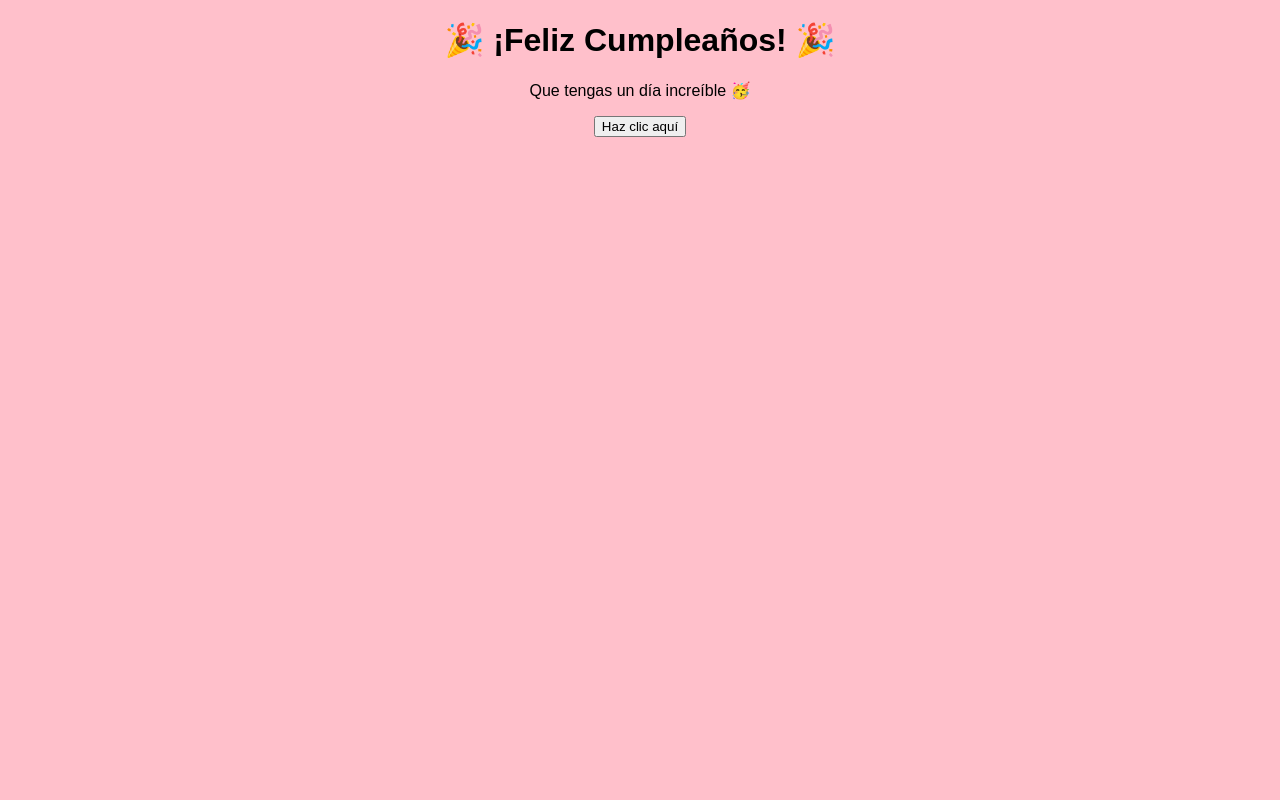
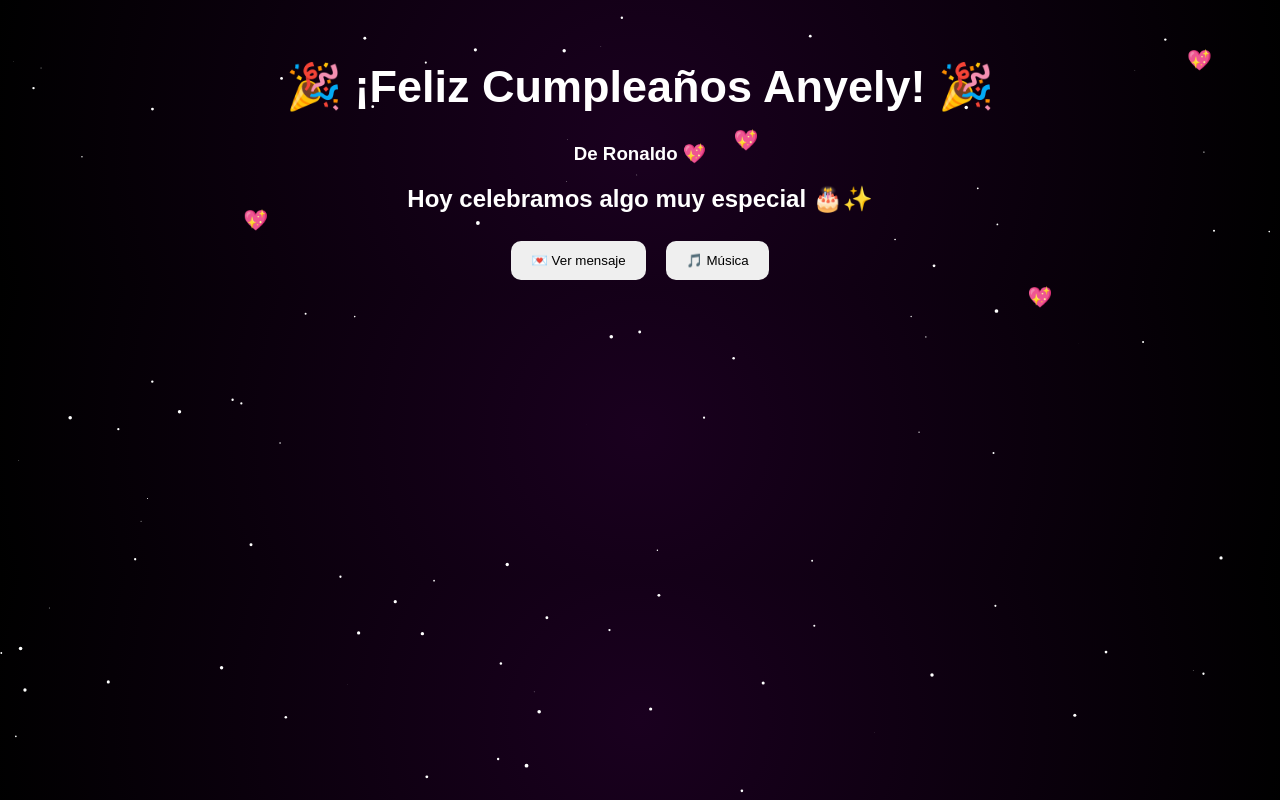
Before and after one commit to rsayre-a11y/cumple-web, a plain HTML site: page index.html in a window 1280 px wide. Drawn offline with Linux system fonts and the light colour scheme.

Commit message:
Update index.html

```diff
--- a/index.html
+++ b/index.html
@@ -1,17 +1,200 @@
 <!DOCTYPE html>
 <html lang="es">
 <head>
-  <meta charset="UTF-8">
-  <title>Feliz Cumple 🎂</title>
+<meta charset="UTF-8">
+<title>Anyely 💖</title>
+
+<style>
+body {
+  margin: 0;
+  font-family: Arial, sans-serif;
+  text-align: center;
+  color: white;
+  overflow: hidden;
+  background: radial-gradient(circle, #1a001f, #000);
+}
+
+canvas {
+  position: fixed;
+  top: 0;
+  left: 0;
+  z-index: 0;
+}
+
+.contenido {
+  position: relative;
+  z-index: 2;
+}
+
+h1 {
+  margin-top: 60px;
+  font-size: 45px;
+}
+
+button {
+  padding: 12px 20px;
+  margin: 8px;
+  border-radius: 10px;
+  border: none;
+  cursor: pointer;
+}
+
+.carta {
+  display: none;
+  max-width: 600px;
+  margin: auto;
+  background: rgba(255,255,255,0.1);
+  padding: 20px;
+  border-radius: 20px;
+}
+
+/* Corazones */
+.corazon {
+  position: fixed;
+  color: pink;
+  font-size: 20px;
+  animation: subir 5s linear infinite;
+}
+
+@keyframes subir {
+  from {transform: translateY(0);}
+  to {transform: translateY(-100vh);}
+}
+</style>
 </head>
-<body style="text-align:center; font-family:Arial; background:pink;">
 
-  <h1>🎉 ¡Feliz Cumpleaños! 🎉</h1>
-  <p>Que tengas un día increíble 🥳</p>
+<body>
 
-  <button onclick="alert('🎁 Sorpresa! Eres increíble 🎉')">
-    Haz clic aquí
-  </button>
+<canvas id="fondo"></canvas>
+
+<div class="contenido">
+  <h1>🎉 ¡Feliz Cumpleaños Anyely! 🎉</h1>
+  <h3>De Ronaldo 💖</h3>
+
+  <h2 id="texto"></h2>
+
+  <button onclick="mostrarCarta()">💌 Ver mensaje</button>
+  <button onclick="toggleMusica()">🎵 Música</button>
+
+  <div class="carta" id="carta">
+    <p>
+      Anyely... 💖<br><br>
+      Hoy no es un día cualquiera ✨<br>
+      Hoy celebra el mundo el día en que llegaste 🌍<br><br>
+      Eres alguien muy especial, y mereces lo mejor 🥳<br>
+      Que nunca te falte una sonrisa 😊<br><br>
+      Sigue brillando siempre 🌟<br><br>
+      — Ronaldo 💌
+    </p>
+  </div>
+</div>
+
+<audio id="musica" loop>
+  <source src="https://www.soundhelix.com/examples/mp3/SoundHelix-Song-1.mp3">
+</audio>
+
+<script>
+// TEXTO ESCRIBIÉNDOSE
+let mensaje = "Hoy celebramos algo muy especial 🎂✨";
+let i = 0;
+function escribir() {
+  if (i < mensaje.length) {
+    document.getElementById("texto").innerHTML += mensaje.charAt(i);
+    i++;
+    setTimeout(escribir, 50);
+  }
+}
+escribir();
+
+// CARTA
+function mostrarCarta() {
+  document.getElementById("carta").style.display = "block";
+}
+
+// MÚSICA
+let audio = document.getElementById("musica");
+function toggleMusica() {
+  if (audio.paused) {
+    audio.play();
+  } else {
+    audio.pause();
+  }
+}
+
+// CONFETI ANIMADO
+function confeti(x, y) {
+  for (let i = 0; i < 30; i++) {
+    let div = document.createElement("div");
+    div.style.position = "fixed";
+    div.style.width = "6px";
+    div.style.height = "6px";
+    div.style.background = ["red","yellow","blue","white"][Math.floor(Math.random()*4)];
+    div.style.left = x + "px";
+    div.style.top = y + "px";
+    document.body.appendChild(div);
+
+    let dx = (Math.random()-0.5)*10;
+    let dy = Math.random()*-10;
+
+    let intervalo = setInterval(() => {
+      let top = parseFloat(div.style.top);
+      let left = parseFloat(div.style.left);
+      div.style.top = (top - dy) + "px";
+      div.style.left = (left + dx) + "px";
+      dy -= 0.3;
+
+      if (top > window.innerHeight) {
+        clearInterval(intervalo);
+        div.remove();
+      }
+    }, 30);
+  }
+}
+
+// CLICK = EFECTO
+document.addEventListener("click", (e) => {
+  confeti(e.clientX, e.clientY);
+});
+
+// CORAZONES
+setInterval(() => {
+  let c = document.createElement("div");
+  c.className = "corazon";
+  c.innerHTML = "💖";
+  c.style.left = Math.random() * 100 + "vw";
+  document.body.appendChild(c);
+  setTimeout(()=>c.remove(),5000);
+}, 500);
+
+// FONDO PARTICULAS
+let canvas = document.getElementById("fondo");
+let ctx = canvas.getContext("2d");
+canvas.width = window.innerWidth;
+canvas.height = window.innerHeight;
+
+let estrellas = [];
+for (let i = 0; i < 100; i++) {
+  estrellas.push({
+    x: Math.random()*canvas.width,
+    y: Math.random()*canvas.height,
+    r: Math.random()*2
+  });
+}
+
+function animar() {
+  ctx.clearRect(0,0,canvas.width,canvas.height);
+  ctx.fillStyle = "white";
+  estrellas.forEach(e => {
+    ctx.beginPath();
+    ctx.arc(e.x, e.y, e.r, 0, Math.PI*2);
+    ctx.fill();
+    e.y += 0.2;
+    if (e.y > canvas.height) e.y = 0;
+  });
+  requestAnimationFrame(animar);
+}
+animar();
+</script>
 
 </body>
 </html>
```
